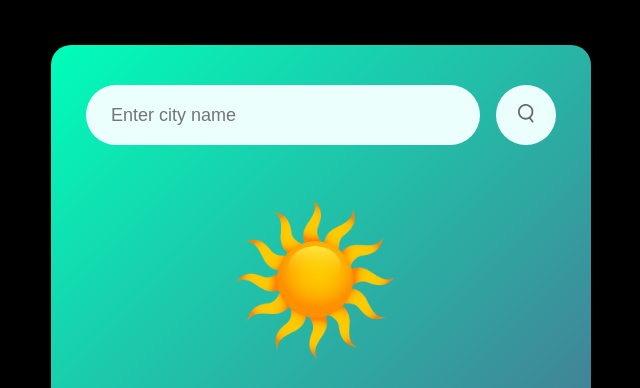
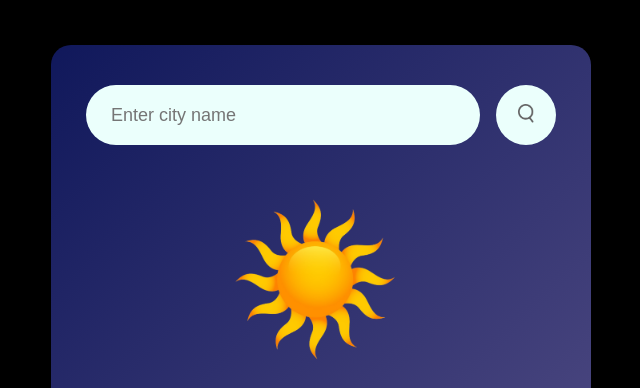
Before and after one commit to JIT000003/weather-app, a plain HTML site: page index.html in a window 1280 px wide. Shown: the top 388 px of the page, without its empty margins (319-959 px from the left). Drawn offline with nearby package versions, Linux system fonts and the light colour scheme.

Commit message:
Updated CSS styling

```diff
--- a/styles.css
+++ b/styles.css
@@ -5,7 +5,7 @@ body{
 }
 
 .container{
-    background: linear-gradient(135deg,#00feba,#5b548a);
+    background: linear-gradient(135deg,#10185b,#5b548a);
     width: 90%;
     max-width: 470px;
     text-align: center;
```
